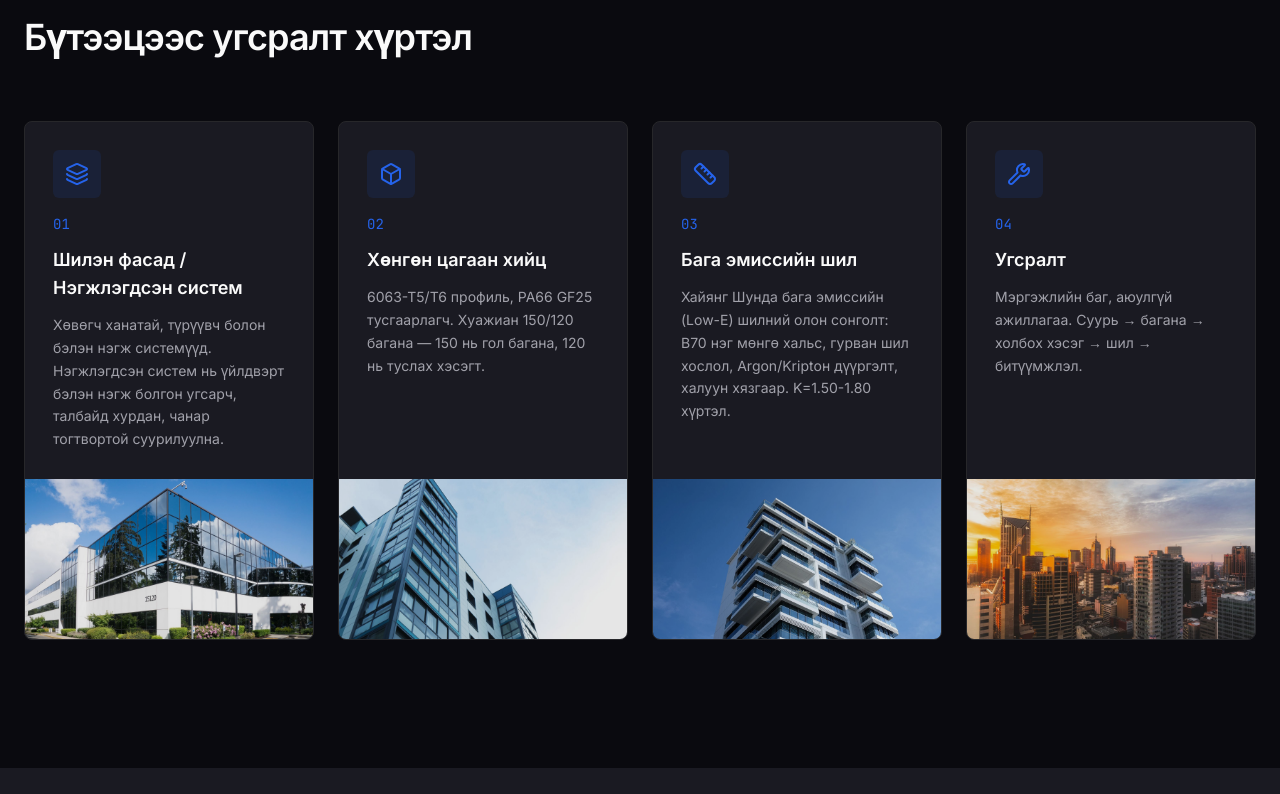
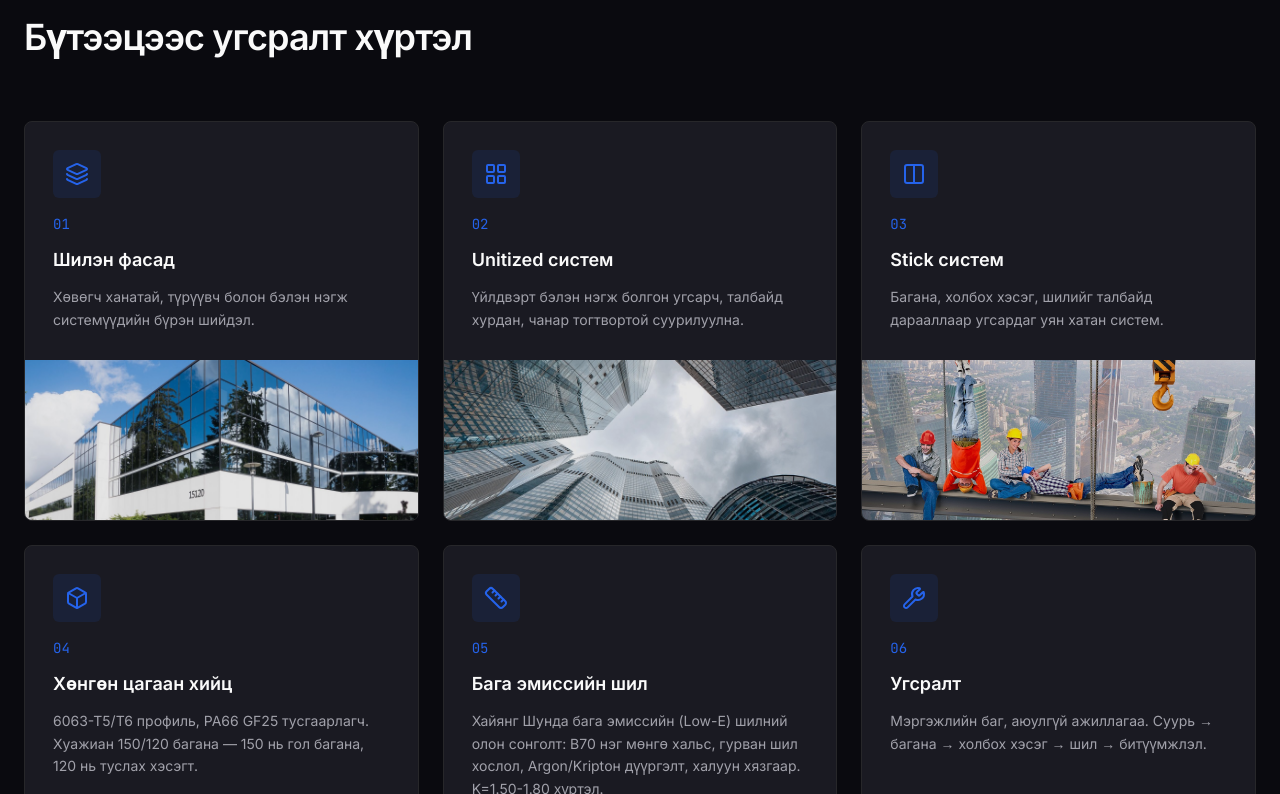
Before and after one commit to byambaa2010-stack/hungun-tsagaan-hiits, a Next.js app: page /mn in a window 1280 px wide. Shown: the part 1846-2640 px from the top of the page. Built offline with nearby package versions, Linux system fonts and the light colour scheme; no server answers.

Commit message:
feat: add unitized and stick system cards with images

```diff
--- a/messages/en.json
+++ b/messages/en.json
@@ -49,21 +49,31 @@
     "items": {
       "facade": {
         "num": "01",
-        "title": "Шилэн фасад / Нэгжлэгдсэн систем",
-        "description": "Хөвөгч ханатай, түрүүвч болон бэлэн нэгж системүүд. Нэгжлэгдсэн систем нь үйлдвэрт бэлэн нэгж болгон угсарч, талбайд хурдан, чанар тогтвортой суурилуулна."
+        "title": "Шилэн фасад",
+        "description": "Хөвөгч ханатай, түрүүвч болон бэлэн нэгж системүүдийн бүрэн шийдэл."
+      },
+      "unitized": {
+        "num": "02",
+        "title": "Unitized систем",
+        "description": "Үйлдвэрт бэлэн нэгж болгон угсарч, талбайд хурдан, чанар тогтвортой суурилуулна."
+      },
+      "stick": {
+        "num": "03",
+        "title": "Stick систем",
+        "description": "Багана, холбох хэсэг, шилийг талбайд дарааллаар угсардаг уян хатан систем."
       },
       "aluminum": {
-        "num": "02",
+        "num": "04",
         "title": "Хөнгөн цагаан хийц",
         "description": "6063-T5/T6 профиль, PA66 GF25 тусгаарлагч. Хуажиан 150/120 багана — 150 нь гол багана, 120 нь туслах хэсэгт."
       },
       "lowe": {
-        "num": "03",
+        "num": "05",
         "title": "Бага эмиссийн шил",
         "description": "Хайянг Шунда бага эмиссийн (Low-E) шилний олон сонголт: B70 нэг мөнгө хальс, гурван шил хослол, Argon/Kriptон дүүргэлт, халуун хязгаар. K=1.50-1.80 хүртэл."
       },
       "installation": {
-        "num": "04",
+        "num": "06",
         "title": "Угсралт",
         "description": "Мэргэжлийн баг, аюулгүй ажиллагаа. Суурь → багана → холбох хэсэг → шил → битүүмжлэл."
       }
--- a/messages/mn.json
+++ b/messages/mn.json
@@ -49,21 +49,31 @@
     "items": {
       "facade": {
         "num": "01",
-        "title": "Шилэн фасад / Нэгжлэгдсэн систем",
-        "description": "Хөвөгч ханатай, түрүүвч болон бэлэн нэгж системүүд. Нэгжлэгдсэн систем нь үйлдвэрт бэлэн нэгж болгон угсарч, талбайд хурдан, чанар тогтвортой суурилуулна."
+        "title": "Шилэн фасад",
+        "description": "Хөвөгч ханатай, түрүүвч болон бэлэн нэгж системүүдийн бүрэн шийдэл."
+      },
+      "unitized": {
+        "num": "02",
+        "title": "Unitized систем",
+        "description": "Үйлдвэрт бэлэн нэгж болгон угсарч, талбайд хурдан, чанар тогтвортой суурилуулна."
+      },
+      "stick": {
+        "num": "03",
+        "title": "Stick систем",
+        "description": "Багана, холбох хэсэг, шилийг талбайд дарааллаар угсардаг уян хатан систем."
       },
       "aluminum": {
-        "num": "02",
+        "num": "04",
         "title": "Хөнгөн цагаан хийц",
         "description": "6063-T5/T6 профиль, PA66 GF25 тусгаарлагч. Хуажиан 150/120 багана — 150 нь гол багана, 120 нь туслах хэсэгт."
       },
       "lowe": {
-        "num": "03",
+        "num": "05",
         "title": "Бага эмиссийн шил",
         "description": "Хайянг Шунда бага эмиссийн (Low-E) шилний олон сонголт: B70 нэг мөнгө хальс, гурван шил хослол, Argon/Kriptон дүүргэлт, халуун хязгаар. K=1.50-1.80 хүртэл."
       },
       "installation": {
-        "num": "04",
+        "num": "06",
         "title": "Угсралт",
         "description": "Мэргэжлийн баг, аюулгүй ажиллагаа. Суурь → багана → холбох хэсэг → шил → битүүмжлэл."
       }
--- a/src/components/sections/ServicesSection.tsx
+++ b/src/components/sections/ServicesSection.tsx
@@ -2,7 +2,7 @@
 
 import { motion } from "framer-motion";
 import { useTranslations } from "next-intl";
-import { Layers, Box, Ruler, Wrench } from "lucide-react";
+import { Layers, Box, Ruler, Wrench, LayoutGrid, Columns } from "lucide-react";
 import Image from "@/components/common/Image";
 import FadeIn from "@/components/motion/FadeIn";
 import StaggerContainer from "@/components/motion/StaggerContainer";
@@ -11,6 +11,8 @@ import { easeOutExpo } from "@/lib/motion";
 
 const services = [
   { key: "facade", icon: Layers, image: "/images/service-facade.jpg" },
+  { key: "unitized", icon: LayoutGrid, image: "/images/service-unitized.jpg" },
+  { key: "stick", icon: Columns, image: "/images/service-stick.jpg" },
   { key: "aluminum", icon: Box, image: "/images/service-aluminum.jpg" },
   { key: "lowe", icon: Ruler, image: "/images/service-glass.jpg" },
   { key: "installation", icon: Wrench, image: "/images/service-install.jpg" },
@@ -32,7 +34,7 @@ export default function ServicesSection() {
           </h2>
         </FadeIn>
 
-        <StaggerContainer className="grid gap-6 md:grid-cols-2 lg:grid-cols-4">
+        <StaggerContainer className="grid gap-6 md:grid-cols-2 lg:grid-cols-3">
           {services.map((service) => {
             const Icon = service.icon;
             return (
```
Also changed, not shown: public/images/service-stick.jpg (added), public/images/service-unitized.jpg (added).
